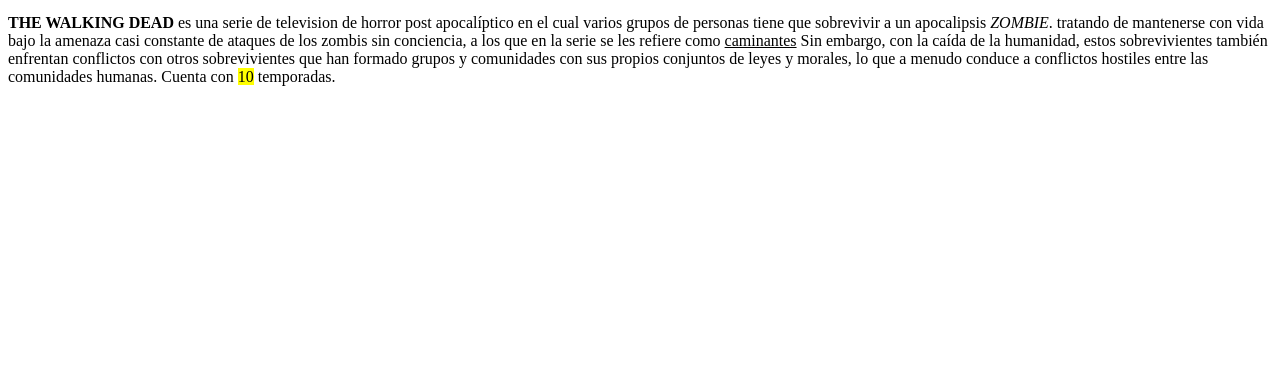
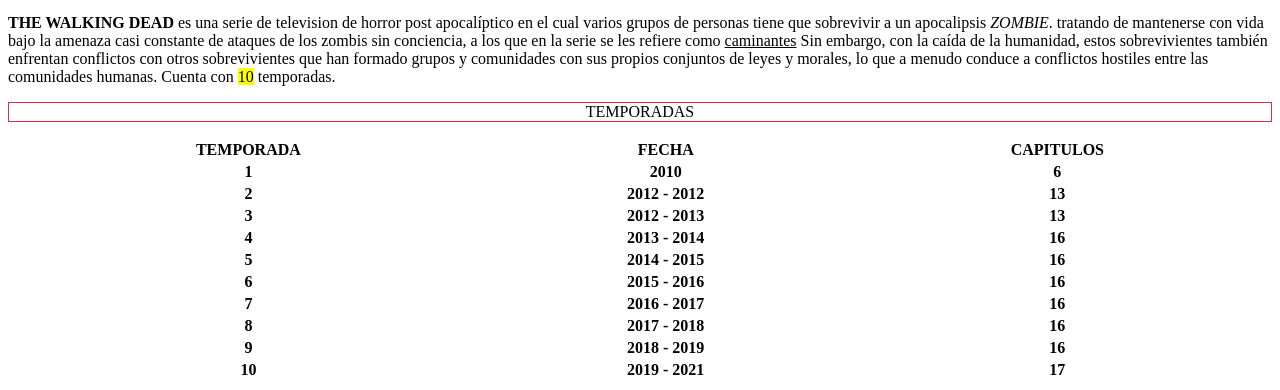
Before and after one commit to IvanPaezCoronell/clase_html, a plain HTML site: page index.html in a window 1280 px wide. Shown: the part 436-826 px from the top of the page. Before the commit the page ends 800 px from the top, so only its background shows below. Drawn offline with Linux system fonts and the light colour scheme.

Commit message:
Tabla de Temporadas

```diff
--- a/index.html
+++ b/index.html
@@ -30,6 +30,83 @@
         que han formado grupos y comunidades con sus propios conjuntos de leyes y morales,
         lo que a menudo conduce a conflictos hostiles entre las comunidades humanas. Cuenta con <mark>10</mark> temporadas. </p>
 
+        <p style="border: 1px solid rgb(219, 47, 70); text-align: center;"> TEMPORADAS</p>
+
+        <table style="width: 100%;">
+            <tr>
+                <th> TEMPORADA</th>
+                <th> FECHA </th>
+                <th> CAPITULOS </th>
+            </tr>
+
+            <tr>
+                <th> 1 </th>
+                <th> 2010 </th>
+                <th> 6 </th>
+            </tr>
+
+            <tr>
+                <th> 2 </th>
+                <th> 2012 - 2012 </th>
+                <th> 13 </th>
+            </tr>
+
+            <tr>
+                <th> 3 </th>
+                <th> 2012 - 2013 </th>
+                <th> 13 </th>
+            </tr>
+
+            <tr>
+                <th> 4 </th>
+                <th> 2013 - 2014 </th>
+                <th> 16 </th>
+            </tr>
+
+            <tr>
+                <th> 5 </th>
+                <th> 2014 - 2015 </th>
+                <th> 16 </th>
+            </tr>
+
+            <tr>
+                <th> 6 </th>
+                <th> 2015 - 2016 </th>
+                <th> 16 </th>
+            </tr>
+
+            <tr>
+                <th> 7 </th>
+                <th> 2016 - 2017 </th>
+                <th> 16 </th>
+            </tr>
+
+            <tr>
+                <th> 8 </th>
+                <th> 2017 - 2018 </th>
+                <th> 16 </th>
+            </tr>
+
+            <tr>
+                <th> 9 </th>
+                <th> 2018 - 2019 </th>
+                <th> 16 </th>
+            </tr>
+
+            <tr>
+                <th> 10 </th>
+                <th> 2019 - 2021 </th>
+                <th> 17 </th>
+            </tr>
+
+
+
+
+
+
+         </table>
+
+
 
      </body>
 
```
